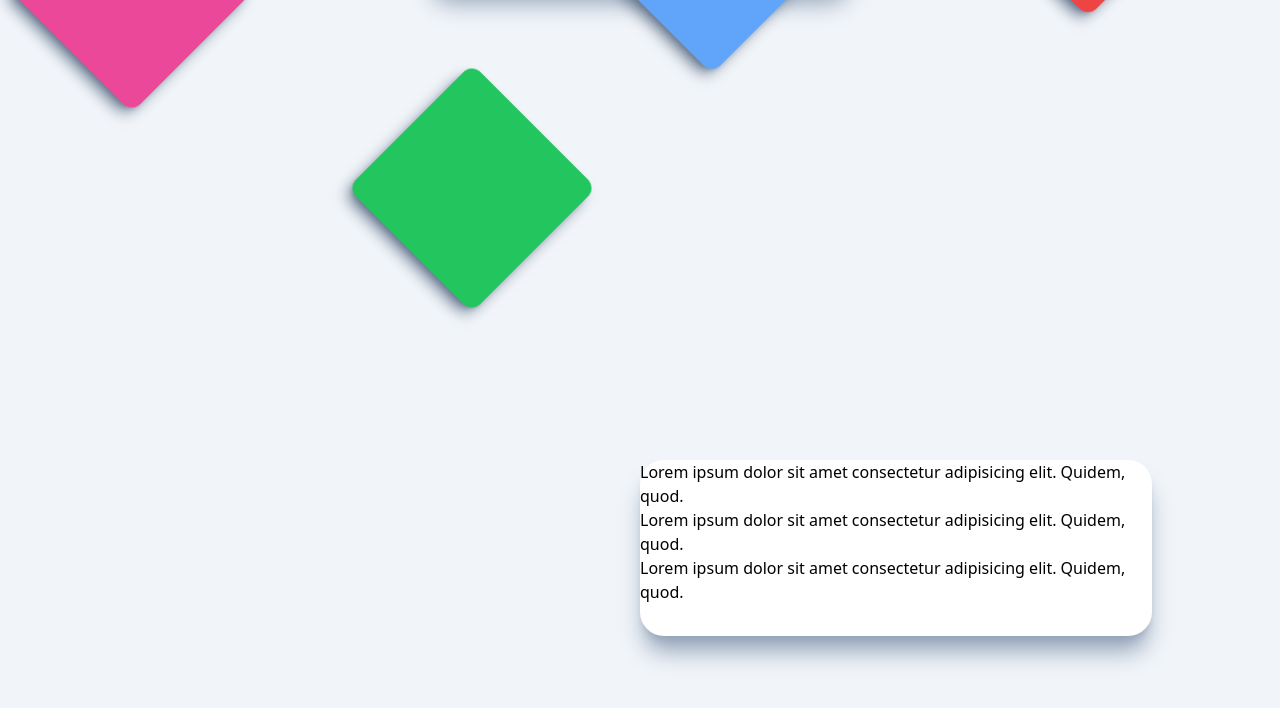
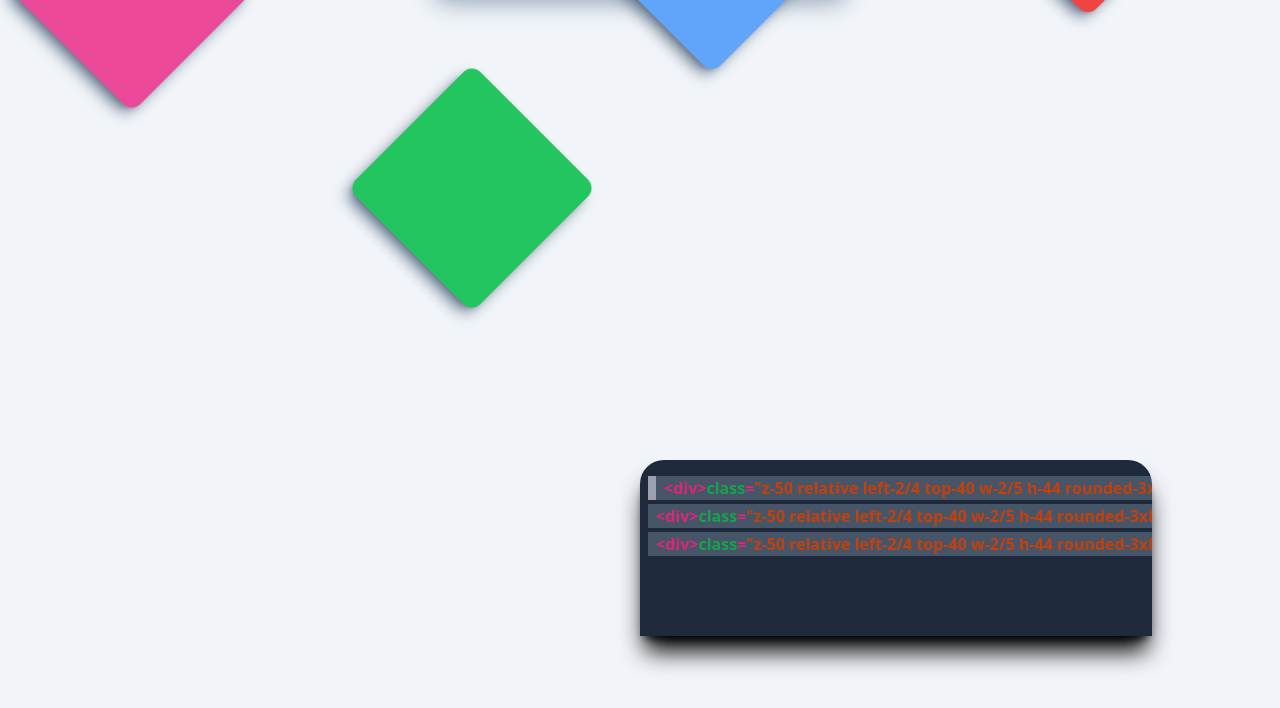
Before and after one commit to ByakkoLord/Parallax, a website: page src/index.html in a window 1280 px wide. Shown: the part 500-1208 px from the top of the page. Drawn offline with nearby package versions, Linux system fonts and the light colour scheme; a web font is replaced by a local one.

Commit message:
Add Codes

```diff
--- a/src/index.html
+++ b/src/index.html
@@ -26,11 +26,16 @@
         </section>
 
         <section class="bg-slate-100 w-screen h-screen">
-            <div class="z-50 relative left-2/4 top-40 w-2/5 h-44 rounded-3xl shadow-xl shadow-slate-400 bg-white text-left flex-col flex ">
-                <p>Lorem ipsum dolor sit amet consectetur adipisicing elit. Quidem, quod.</p>
-                <p>Lorem ipsum dolor sit amet consectetur adipisicing elit. Quidem, quod.</p>
-                <p>Lorem ipsum dolor sit amet consectetur adipisicing elit. Quidem, quod.</p>
-                <p></p>
+            <div class="overflow-auto scrollbar z-50 relative left-2/4 top-40 w-2/5 h-44 rounded-t-3xl shadow-xl shadow-black bg-slate-800 text-left flex-col flex ">
+                <div class="w-screen mt-4 mr-2 ml-2 mb-1 bg-slate-600 border-gray-400 border-l-8 pl-2">
+                    <p class="font-bold text-pink-600"><span class="text-pink-600">&lt;div&gt;</span><span class="text-green-600">class</span>=<span class="text-orange-700">"z-50 relative left-2/4 top-40 w-2/5 h-44 rounded-3xl shadow-xl shadow-slate-400 bg-white text-left flex-col flex"</span><span>&lt;/div&gt;</span></p>
+                </div>
+                <div class="w-screen ml-2 mr-2 mb-1 bg-slate-600  pl-2">
+                    <p class="font-bold text-pink-600"><span class="text-pink-600">&lt;div&gt;</span><span class="text-green-600">class</span>=<span class="text-orange-700">"z-50 relative left-2/4 top-40 w-2/5 h-44 rounded-3xl shadow-xl shadow-slate-400 bg-white text-left flex-col flex"</span><span>&lt;/div&gt;</span></p>
+                </div>
+                <div class="w-screen ml-2 mr-2 mb-4 bg-slate-600 border-gray-400 border-r-8 pl-2">
+                    <p class="font-bold text-pink-600"><span class="text-pink-600">&lt;div&gt;</span><span class="text-green-600">class</span>=<span class="text-orange-700">"z-50 relative left-2/4 top-40 w-2/5 h-44 rounded-3xl shadow-xl shadow-slate-400 bg-white text-left flex-col flex"</span><span>&lt;/div&gt;</span></p>
+                </div>
             </div>
         </section>
     </main>
--- a/src/input.css
+++ b/src/input.css
@@ -6,4 +6,23 @@
     .title {
         font-family: 'Source Sans 3', Times, serif;
     }
+    .scrollbar{
+        width: 200px;
+
+    }
+
+    .scrollbar::-webkit-scrollbar{
+        height: 10px;
+        width: 200px;
+
+    }
+    .scrollbar::-webkit-scrollbar-thumb{
+        border-radius: 15px;
+        background-color: gray;
+    }
+    .scrollbar::-webkit-scrollbar-track{
+        background-color: rgb(30 41 59);
+
+
+    }
 }
```
Also changed, not shown: dist/output.css.
